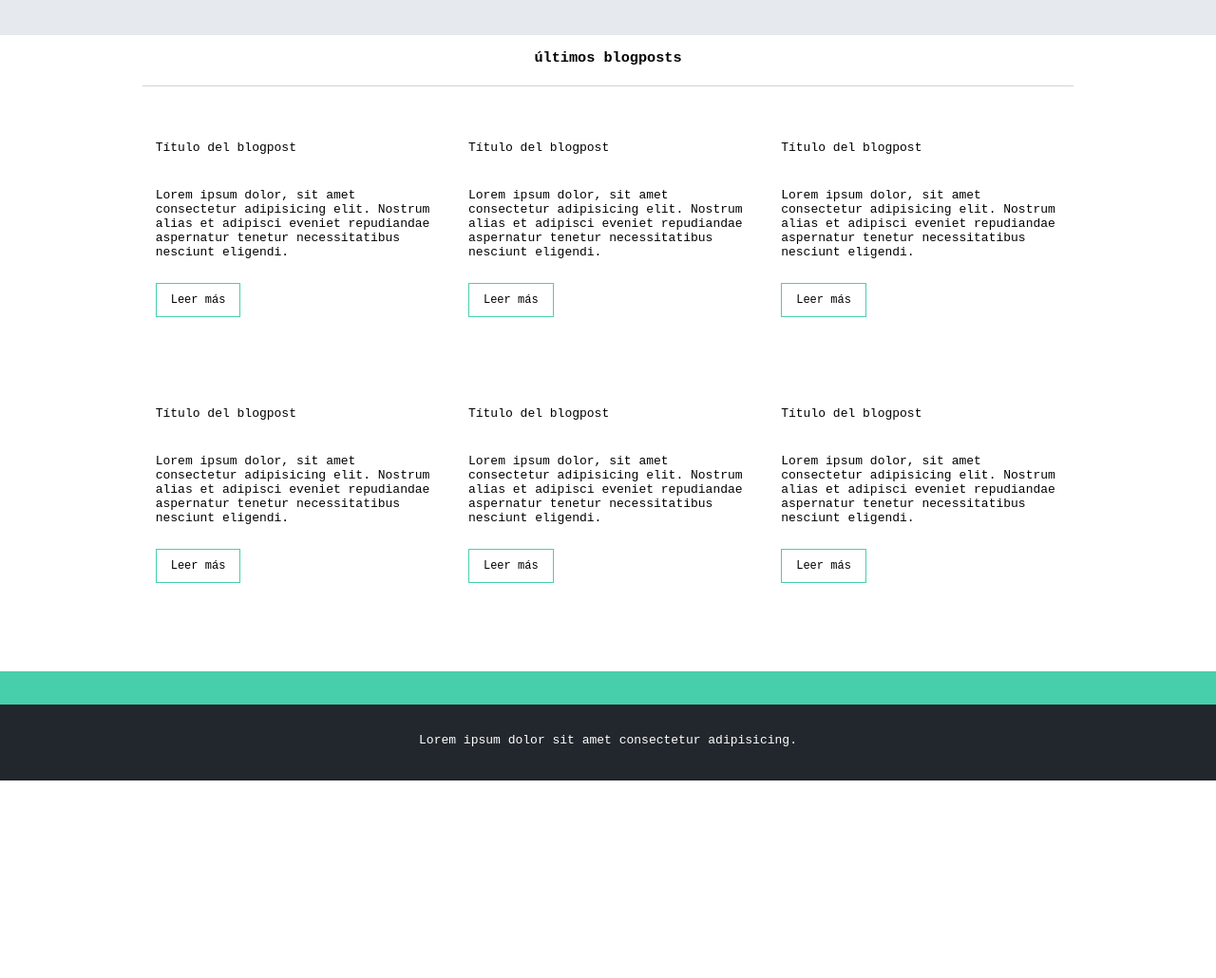
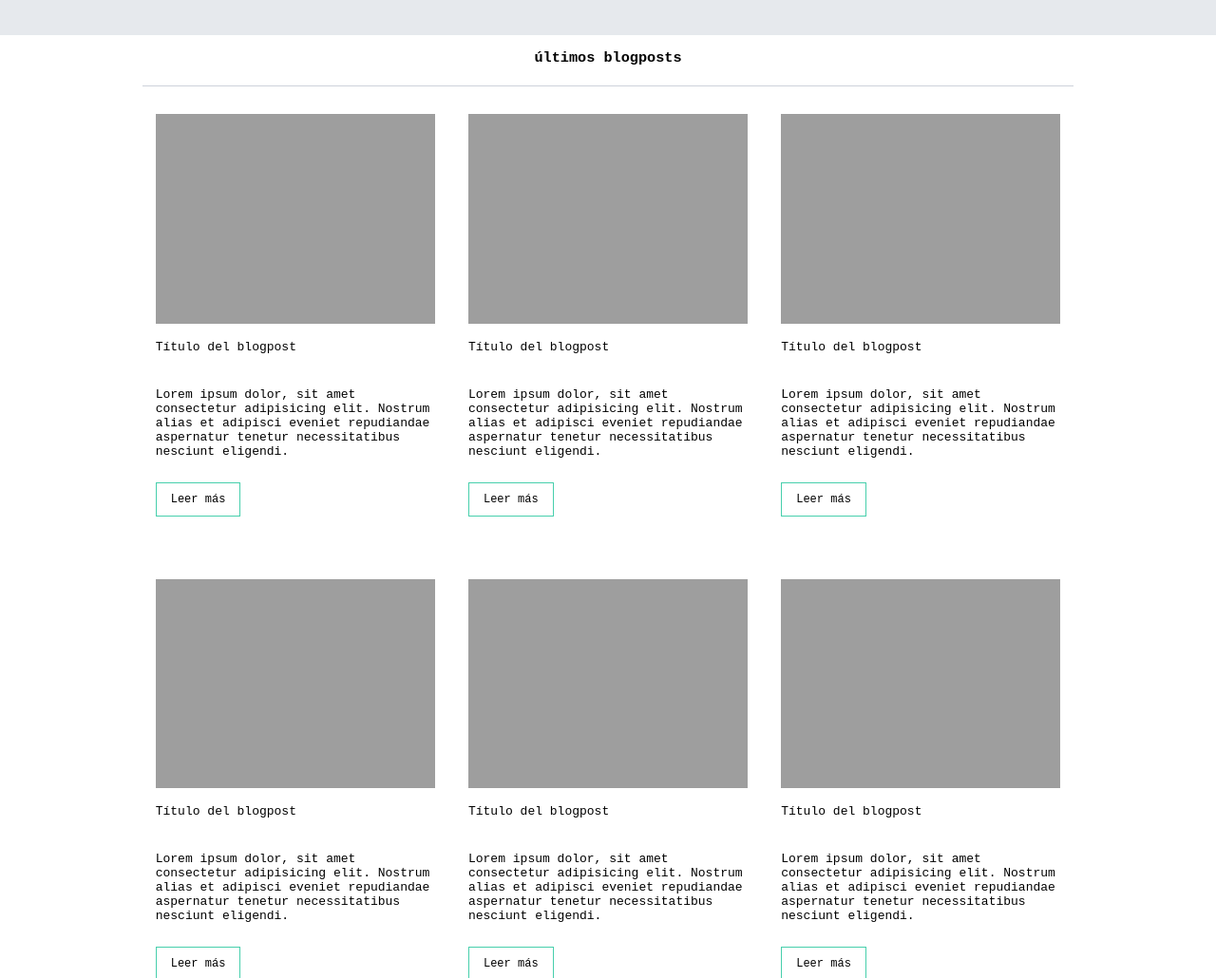
Before and after one commit to eduardxmartinez/MiBlog, a plain HTML site: page blogs.html in a window 1280 px wide. Shown: the part 612-1642 px from the top of the page at 95% size. Before the commit the page ends 1434 px from the top, so only its background shows below. Drawn offline with Linux system fonts and the light colour scheme; the site is published under a folder, as on GitHub Pages, so addresses that start at the root find nothing.

Commit message:
Add files via upload

```diff
--- a/blogs.html
+++ b/blogs.html
@@ -22,10 +22,10 @@
         </section>
         <nav>
             <section class="nav-logo-container">
-                <a href="/index.html"><img src="./assets/img/Logo-negro.png" alt="Logo de mi blog"></a>
+                <a href="./index.html"><img src="./assets/img/Logo-negro.png" alt="Logo de mi blog"></a>
             </section>
             <section class="profile-link">
-                <a href="perfil.html">Sobre mí</a>
+                <a href="./perfil.html">Sobre mí</a>
             </section>
         </nav>
     </header>
@@ -37,7 +37,7 @@
                 <div class="blogs-news-info-container">
                     <h2>Título del blog post</h2>
                     <p>Lorem, ipsum dolor sit amet consectetur adipisicing elit. Doloremque temporibus esse sunt in accusamus, ipsum asperiores corrupti laudantium quam tempora sed aliquam sapiente cum ab, dolorem rem magnam praesentium pariatur?</p>
-                    <a href="/blog.html" class="blogs-button">Leer más</a>
+                    <a href="./blog.html" class="blogs-button">Leer más</a>
                 </div>
             </div>
         </section>
@@ -45,40 +45,40 @@
             <div class="grid-container">
                 <h3>últimos blogposts</h3>
                     <article class="post-container">
-                        <img src="/assets/img/post-1.png" alt="">
+                        <img src="./assets/img/post-1.png" alt="">
                         <p>Título del blogpost</p>
                         <p>Lorem ipsum dolor, sit amet consectetur adipisicing elit. Nostrum alias et adipisci eveniet repudiandae aspernatur tenetur necessitatibus nesciunt eligendi.</p>
-                        <a href="/blog.html" class="blogs-button">Leer más</a>
+                        <a href="./blog.html" class="blogs-button">Leer más</a>
                     </article>
                     <article class="post-container">
-                        <img src="/assets/img/post-2.png" alt="">
+                        <img src="./assets/img/post-2.png" alt="">
                         <p>Título del blogpost</p>
                         <p>Lorem ipsum dolor, sit amet consectetur adipisicing elit. Nostrum alias et adipisci eveniet repudiandae aspernatur tenetur necessitatibus nesciunt eligendi.</p>
-                        <a href="/blog.html" class="blogs-button">Leer más</a>
+                        <a href="./blog.html" class="blogs-button">Leer más</a>
                     </article>
                     <article class="post-container">
-                        <img src="/assets/img/post-3.png" alt="">
+                        <img src="./assets/img/post-3.png" alt="">
                         <p>Título del blogpost</p>
                         <p>Lorem ipsum dolor, sit amet consectetur adipisicing elit. Nostrum alias et adipisci eveniet repudiandae aspernatur tenetur necessitatibus nesciunt eligendi.</p>
-                        <a href="/blog.html" class="blogs-button">Leer más</a>
+                        <a href="./blog.html" class="blogs-button">Leer más</a>
                     </article>
                     <article class="post-container">
-                        <img src="/assets/img/post-1.png" alt="">
+                        <img src="./assets/img/post-1.png" alt="">
                         <p>Título del blogpost</p>
                         <p>Lorem ipsum dolor, sit amet consectetur adipisicing elit. Nostrum alias et adipisci eveniet repudiandae aspernatur tenetur necessitatibus nesciunt eligendi.</p>
-                        <a href="/blog.html" class="blogs-button">Leer más</a>
+                        <a href="./blog.html" class="blogs-button">Leer más</a>
                     </article>
                     <article class="post-container">
-                        <img src="/assets/img/post-2.png" alt="">
+                        <img src="./assets/img/post-2.png" alt="">
                         <p>Título del blogpost</p>
                         <p>Lorem ipsum dolor, sit amet consectetur adipisicing elit. Nostrum alias et adipisci eveniet repudiandae aspernatur tenetur necessitatibus nesciunt eligendi.</p>
-                        <a href="/blog.html" class="blogs-button">Leer más</a>
+                        <a href="./blog.html" class="blogs-button">Leer más</a>
                     </article>
                     <article class="post-container">
-                        <img src="/assets/img/post-3.png" alt="">
+                        <img src="./assets/img/post-3.png" alt="">
                         <p>Título del blogpost</p>
                         <p>Lorem ipsum dolor, sit amet consectetur adipisicing elit. Nostrum alias et adipisci eveniet repudiandae aspernatur tenetur necessitatibus nesciunt eligendi.</p>
-                        <a href="/blog.html" class="blogs-button">Leer más</a>
+                        <a href="./blog.html" class="blogs-button">Leer más</a>
                     </article>
             </div>
         </section>
```
Also changed, not shown: blog.html (+4 -4 lines), index.html (+3 -3 lines), perfil.html (+4 -4 lines).
